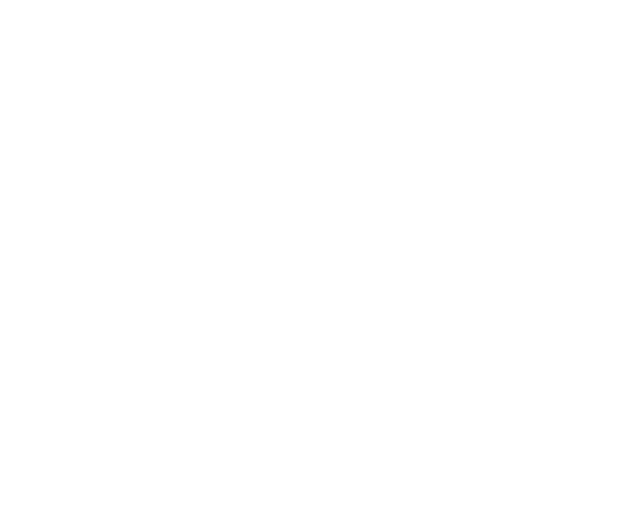
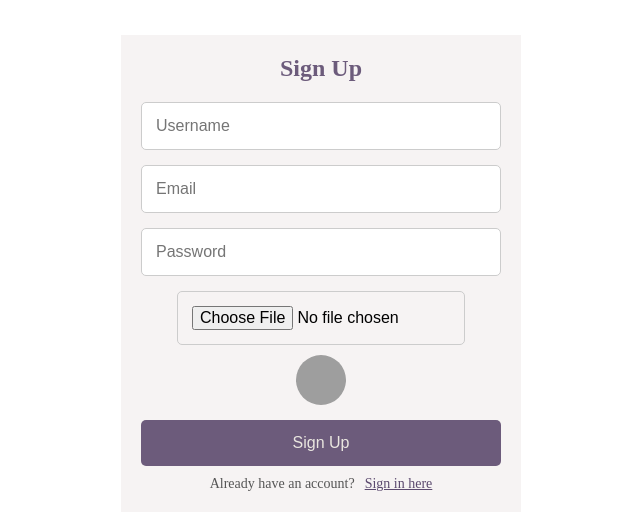
Before and after one commit to sristy-09/Mern-Ecommerce, a React (Vite) app in the folder frontend/: page /register in a window 1280 px wide. Before the commit this address had no page. Shown: the part 127-656 px from the top of the page, without its empty margins (319-959 px from the left). Built offline with nearby package versions, Linux system fonts and the light colour scheme; grey boxes are pictures that could not be loaded.

Commit message:
Registration and Login done

```diff
--- a/frontend/src/App.jsx
+++ b/frontend/src/App.jsx
@@ -2,6 +2,8 @@
 import { BrowserRouter as Router, Routes, Route } from "react-router-dom";
 import ProductDetails from "./pages/ProductDetails";
 import Products from "./pages/Products";
+import Register from "./User/Register";
+import Login from "./User/Login";
 
 function App() {
   return (
@@ -12,6 +14,8 @@
           <Route path="/product/:id" element={<ProductDetails />} />
           <Route path="/products" element={<Products />} />
           <Route path="/products/:keyword" element={<Products />} />
+          <Route path="/register" element={<Register />} />
+          <Route path="/login" element={<Login />} />
         </Routes>
       </Router>
     </div>
--- /dev/null
+++ b/frontend/src/User/Login.jsx
@@ -0,0 +1,81 @@
+import { Link, useNavigate } from "react-router-dom";
+import "../UserStyles/Form.css";
+import { useEffect, useState } from "react";
+import { useDispatch, useSelector } from "react-redux";
+import { login, removeErrors, removeSuccess } from "../features/User/userSlice";
+import { toast } from "react-toastify";
+
+function Login() {
+  const [loginEmail, setLoginEmail] = useState("");
+  const [loginPassword, setLoginPassword] = useState("");
+  const navigate = useNavigate();
+
+  const { error, loading, success, isAuthenticated } = useSelector(
+    (state) => state.user
+  );
+  const dispatch = useDispatch();
+
+  const loginSubmit = (e) => {
+    e.preventDefault();
+    dispatch(login({ email: loginEmail, password: loginPassword }));
+  };
+
+  useEffect(() => {
+    if (error) {
+      toast.error(error, { position: "top-center", autoClose: 3000 });
+      dispatch(removeErrors());
+    }
+  }, [dispatch, error]);
+
+  useEffect(() => {
+    if (success) {
+      toast.success("Login Successful", {
+        position: "top-center",
+        autoClose: 3000,
+      });
+      dispatch(removeSuccess());
+    }
+  }, [dispatch, success]);
+
+  useEffect(() => {
+    if (isAuthenticated) {
+      navigate("/");
+    }
+  }, [isAuthenticated]);
+  return (
+    <div className="form-container container">
+      <div className="form-content">
+        <form className="form" onSubmit={loginSubmit}>
+          <div className="input-group">
+            <input
+              type="email"
+              placeholder="Email"
+              value={loginEmail}
+              onChange={(e) => setLoginEmail(e.target.value)}
+            />
+          </div>
+
+          <div className="input-group">
+            <input
+              type="password"
+              placeholder="Password"
+              value={loginPassword}
+              onChange={(e) => setLoginPassword(e.target.value)}
+            />
+          </div>
+
+          <button className="authBtn">Sign In</button>
+
+          <p className="form-links">
+            Forgot your password? <Link to="/password/forgot">Reset Here</Link>
+          </p>
+          <p className="form-links">
+            Don't have an account? <Link to="/register">Sign up here</Link>
+          </p>
+        </form>
+      </div>
+    </div>
+  );
+}
+
+export default Login;
--- /dev/null
+++ b/frontend/src/User/Register.jsx
@@ -0,0 +1,141 @@
+import { useEffect, useState } from "react";
+import "../UserStyles/Form.css";
+import { Link, useNavigate } from "react-router-dom";
+import { toast } from "react-toastify";
+import { useSelector, useDispatch } from "react-redux";
+import {
+  register,
+  removeErrors,
+  removeSuccess,
+} from "../features/User/userSlice";
+
+function Register() {
+  const [user, setUser] = useState({
+    name: "",
+    email: "",
+    password: "",
+  });
+
+  const [avatar, setAvatar] = useState("");
+  const [avatarPreview, setAvatarPreview] = useState("./images/profile.jpg");
+
+  const { name, email, password } = user;
+
+  const { success, loading, error } = useSelector((state) => state.user);
+
+  const dispatch = useDispatch();
+  const navigate = useNavigate();
+
+  const registerDataChange = (e) => {
+    if (e.target.name === "avatar") {
+      const reader = new FileReader();
+      reader.onload = () => {
+        if (reader.readyState === 2) {
+          setAvatarPreview(reader.result);
+          setAvatar(reader.result);
+        }
+      };
+      reader.readAsDataURL(e.target.files[0]);
+    } else {
+      setUser({ ...user, [e.target.name]: e.target.value });
+    }
+  };
+
+  const registerSubmit = (e) => {
+    e.preventDefault();
+    if (!name || !email || !password) {
+      toast.error("Please fill out all the required fields", {
+        position: "top-center",
+        autoClose: 3000,
+      });
+      return;
+    }
+    const myForm = new FormData();
+    myForm.set("name", name);
+    myForm.set("email", email);
+    myForm.set("password", password);
+    myForm.set("avatar", avatar);
+    // for (let pair of myForm.entries()) {
+    //   console.log(pair);
+    // }
+    dispatch(register(myForm));
+  };
+
+  useEffect(() => {
+    if (error) {
+      toast.error(error, { position: "top-center", autoClose: 3000 });
+      dispatch(removeErrors());
+    }
+  }, [dispatch, error]);
+
+  useEffect(() => {
+    if (success) {
+      toast.success("Registration Successful", {
+        position: "top-center",
+        autoClose: 3000,
+      });
+      dispatch(removeSuccess());
+      navigate("/login");
+    }
+  }, [dispatch, success]);
+
+  return (
+    <div className="form-container container">
+      <div className="form-content">
+        <form
+          className="form"
+          onSubmit={registerSubmit}
+          encType="multipart/form-data"
+        >
+          <h2>Sign Up</h2>
+          <div className="input-group">
+            <input
+              type="text"
+              placeholder="Username"
+              name="name"
+              value={name}
+              onChange={registerDataChange}
+            />
+          </div>
+
+          <div className="input-group">
+            <input
+              type="email"
+              placeholder="Email"
+              name="email"
+              value={email}
+              onChange={registerDataChange}
+            />
+          </div>
+
+          <div className="input-group">
+            <input
+              type="password"
+              placeholder="Password"
+              name="password"
+              value={password}
+              onChange={registerDataChange}
+            />
+          </div>
+
+          <div className="input-group avatar-group">
+            <input
+              type="file"
+              name="avatar"
+              className="file-input"
+              accept="image/*"
+              onChange={registerDataChange}
+            />
+            <img src={avatarPreview} alt="Avatar Preview" className="avatar" />
+          </div>
+          <button className="authBtn">Sign Up</button>
+          <p className="form-links">
+            Already have an account?<Link to="/login">Sign in here</Link>
+          </p>
+        </form>
+      </div>
+    </div>
+  );
+}
+
+export default Register;
--- a/frontend/src/app/store.js
+++ b/frontend/src/app/store.js
@@ -1,8 +1,10 @@
 import { configureStore } from "@reduxjs/toolkit";
 import productReducer from "../features/Products/productSlice";
+import userReducer from "../features/User/userSlice";
 
 export const store = configureStore({
   reducer: {
     product: productReducer,
+    user: userReducer,
   },
 });
--- /dev/null
+++ b/frontend/src/features/User/userSlice.js
@@ -0,0 +1,112 @@
+import { createAsyncThunk, createSlice } from "@reduxjs/toolkit";
+import axios from "axios";
+
+// Register API
+export const register = createAsyncThunk(
+  "user/register",
+  async (userData, { rejectWithValue }) => {
+    try {
+      const config = {
+        headers: {
+          "Content-Type": "multipart/form-data",
+        },
+      };
+      const { data } = await axios.post("api/v1/register", userData, config);
+      console.log("Registration data", data);
+      return data;
+    } catch (error) {
+      return rejectWithValue(
+        error.response?.data || "Registration failed. Please try again later"
+      );
+    }
+  }
+);
+
+// Login API
+export const login = createAsyncThunk(
+  "user/login",
+  async ({ email, password }, { rejectWithValue }) => {
+    try {
+      const config = {
+        headers: {
+          "Content-Type": "application/json",
+        },
+      };
+      const { data } = await axios.post(
+        "api/v1/login",
+        { email, password },
+        config
+      );
+      console.log("Login data", data);
+      return data;
+    } catch (error) {
+      return rejectWithValue(
+        error.response?.data || "Registration failed. Please try again later"
+      );
+    }
+  }
+);
+
+const userSlice = createSlice({
+  name: "user",
+  initialState: {
+    user: null,
+    loading: false,
+    error: null,
+    success: false,
+    isAuthenticated: false,
+  },
+  reducers: {
+    removeErrors: (state) => {
+      state.error = null;
+    },
+    removeSuccess: (state) => {
+      state.success = null;
+    },
+  },
+  extraReducers: (builder) => {
+    // Registration cases
+    builder
+      .addCase(register.pending, (state) => {
+        (state.loading = true), (state.error = null);
+      })
+      .addCase(register.fulfilled, (state, action) => {
+        (state.loading = false), (state.error = null);
+        state.success = action.payload.success;
+        state.user = action.payload?.user || null;
+        state.isAuthenticated = Boolean(action.payload?.user);
+      })
+      .addCase(register.rejected, (state, action) => {
+        (state.loading = false),
+          (state.error =
+            action.payload?.message ||
+            "Registration failed. Please try again later");
+        state.user = null;
+        state.isAuthenticated = false;
+      });
+
+    // Login cases
+    builder
+      .addCase(login.pending, (state) => {
+        (state.loading = true), (state.error = null);
+      })
+      .addCase(login.fulfilled, (state, action) => {
+        (state.loading = false), (state.error = null);
+        state.success = action.payload.success;
+        state.user = action.payload?.user || null;
+        state.isAuthenticated = Boolean(action.payload?.user);
+        console.log(state.user);
+      })
+      .addCase(login.rejected, (state, action) => {
+        (state.loading = false),
+          (state.error =
+            action.payload?.message ||
+            "Registration failed. Please try again later");
+        state.user = null;
+        state.isAuthenticated = false;
+      });
+  },
+});
+
+export const { removeErrors, removeSuccess } = userSlice.actions;
+export default userSlice.reducer;
--- a/package.json
+++ b/package.json
@@ -13,10 +13,12 @@
   "type": "module",
   "dependencies": {
     "bcryptjs": "^3.0.2",
+    "cloudinary": "^2.7.0",
     "cookie-parser": "^1.4.7",
     "crypto": "^1.0.1",
     "dotenv": "^16.5.0",
     "express": "^5.1.0",
+    "express-fileupload": "^1.5.2",
     "jsonwebtoken": "^9.0.2",
     "mongoose": "^8.16.0",
     "nodemailer": "^7.0.3",
```
Also changed, not shown: 2 other files (tests, documents, lock files or other folders).
